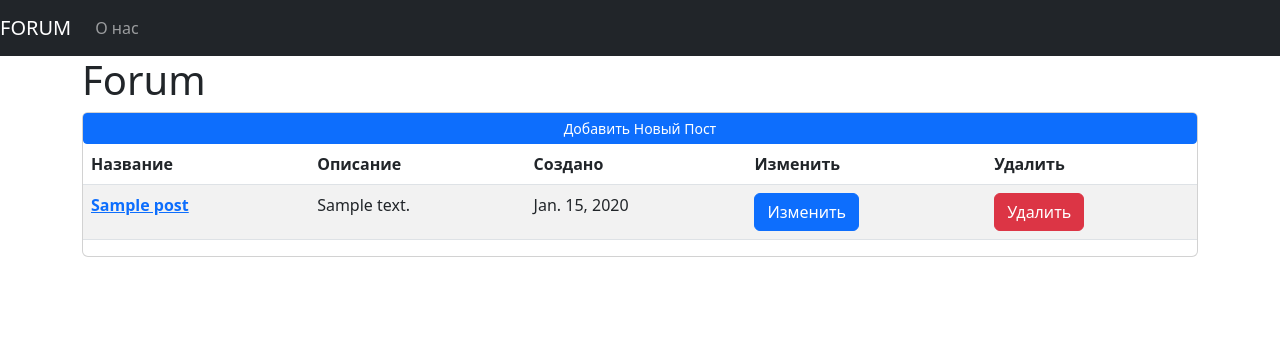
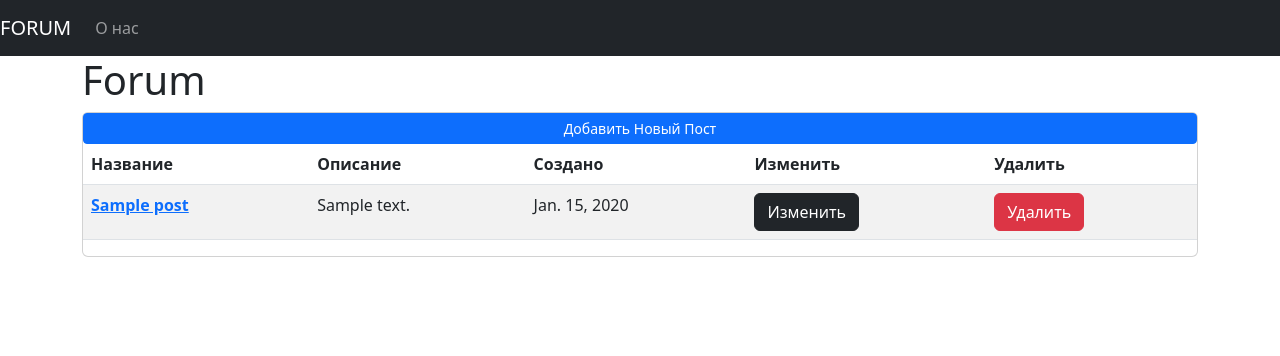
Before and after one commit to ggase54/romanbashkatov, a Django app: page / in a window 1280 px wide. Shown: the top 356 px of the page. Run offline with Django 4.2, Linux system fonts and the light colour scheme; tables that the repository leaves empty hold one stand-in row (values such as "Sample post").

Commit message:
practice-2

```diff
--- a/templates/detail_post.html
+++ b/templates/detail_post.html
@@ -19,7 +19,7 @@
     <hr>
     <h2>Комментарии</h2>
         {% for comment in post.comments.all %}<br>
-            <p>{{comment.description}} - {{comment.created_at}}</p><hr>
+            <p>{{comment.description}} - {{comment.created_at|date:'DATETIME_FORMAT'}}</p><hr>
         {% endfor %}
     {% endif %}
 {% endblock content %}
--- a/templates/index.html
+++ b/templates/index.html
@@ -37,7 +37,7 @@
                                         <td>{{ post.description }}</td>
                                         <td>{{ post.created_at|date:'DATE_FORMAT' }}</td>
                                         <td>
-                                            <a href="{% url 'update_post' post.pk%}" class="btn btn-primary">Изменить</a>
+                                            <a href="{% url 'update_post' post.pk%}" class="btn btn-primary btn-dark">Изменить</a>
                                         </td>
                                         <td>
                                             <a href="{% url 'delete_post' post.pk%}" class="btn btn-danger">Удалить</a>
```
